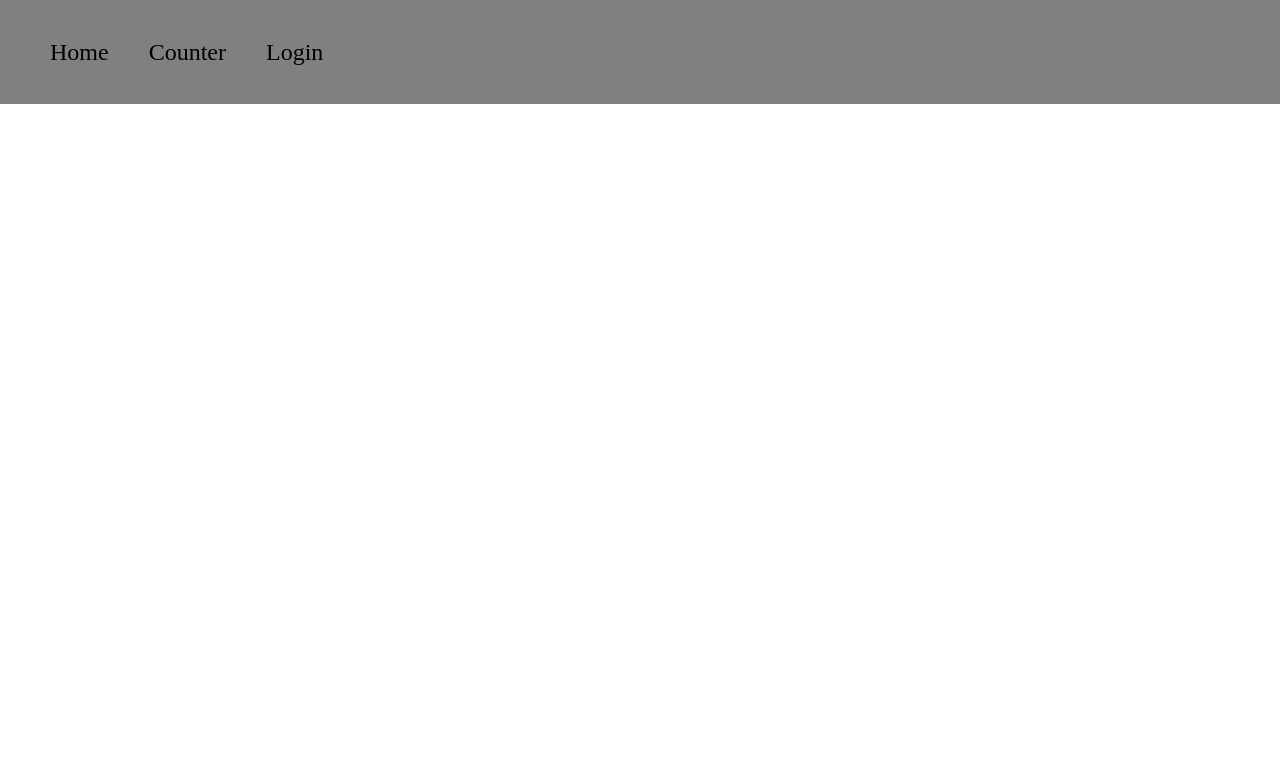
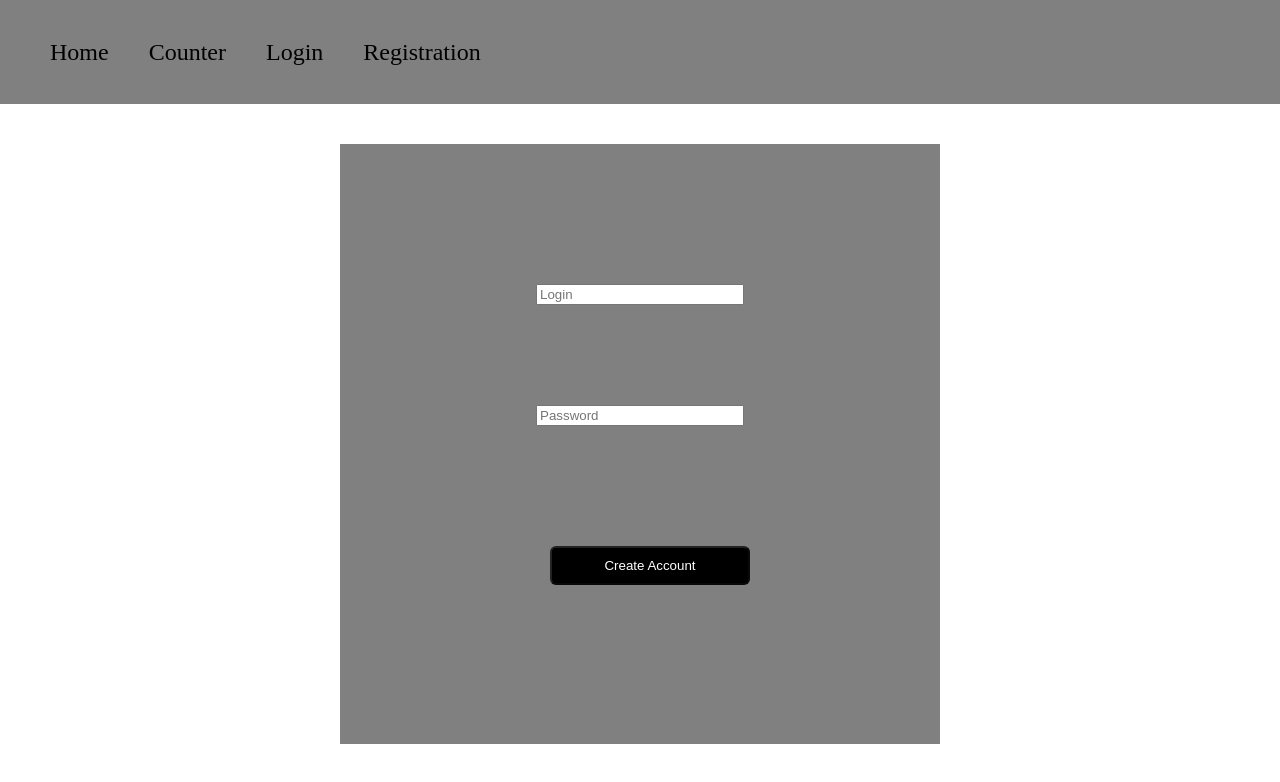
Before and after one commit to Artur-Petrosyan/React-App-Function-Component, a React (Vite) app: page /register in a window 1280 px wide. Before the commit this address had no page. Shown: the top 782 px of the page. Built offline with nearby package versions, Linux system fonts and the light colour scheme.

Commit message:
Register page

```diff
--- a/src/components/Header/Navigation/Navigation.jsx
+++ b/src/components/Header/Navigation/Navigation.jsx
@@ -6,6 +6,8 @@ const Navigation = () => {
             <NavLink to="/" className={styles.navItem}>Home</NavLink>
             <NavLink to="/counter" className={styles.navItem}>Counter</NavLink>
             <NavLink to="/login" className={styles.navItem}>Login</NavLink>
+            <NavLink to="/register" className={styles.navItem}>Registration</NavLink>
+
         </nav>
     )
 }
--- a/src/pages/AppLayout/AppLayout.jsx
+++ b/src/pages/AppLayout/AppLayout.jsx
@@ -1,17 +1,19 @@
 import { BrowserRouter, Route, Routes } from "react-router-dom"
 import Header from "../../components/Header/Header";
 import Login from "../auth/Login/Login";
+import Register from "../auth/Register/Register";
 import Counter from "../Counter/Counter";
 import Home from "../Home/Home"
 const AppLayout = () => {
     return (
         <>
             <BrowserRouter >
-            <Header />
+                <Header />
                 <Routes>
                     <Route path="/" element={<Home />} />
                     <Route path="/counter" element={<Counter />} />
                     <Route path="/login" element={<Login />} />
+                    <Route path="/register" element={<Register />} />
                 </Routes>
             </BrowserRouter>
         </>
--- /dev/null
+++ b/src/pages/auth/Register/Register.jsx
@@ -0,0 +1,53 @@
+import { useEffect, useState } from "react";
+import Button from "../../../ui-kit/Button/Button";
+import Input from "../../../ui-kit/Input/Input";
+import styles from "./Register.module.scss"
+const Register = () => {
+    const [login, setLogin] = useState('')
+    const [password, setPassword] = useState('')
+    const [data, setData] = useState([])
+    const onChangeLogin = (event) => {
+        setLogin(event.target.value)
+    }
+    const onChangePassword = (event) => {
+        setPassword(event.target.value)
+    }
+
+    const onSubmit = (event) => {
+        setData([...data, { userName: login, userPassword: password }])
+        const user = JSON.stringify(data)
+        if (data !== []) {
+            localStorage.setItem("user", user)
+        }
+    }
+
+
+    return (
+        <div className={styles.container}>
+            <div className={styles.content}>
+                <Input name='login'
+                    className={styles.input}
+                    placeholder="Login"
+                    value={login}
+                    onChange={onChangeLogin} />
+                <Input name='password'
+                    className={styles.input}
+                    placeholder="Password"
+                    value={password}
+                    onChange={onChangePassword} />
+                <div className={styles.btnContainer}>
+                    <Button
+                        disabled={!login || !password}
+                        type='submit'
+                        className={styles.btn}
+                        onClick={onSubmit}
+                    >
+                        Create Account
+                    </Button>
+                </div>
+            </div>
+        </div>
+    )
+}
+
+export default Register;
--- /dev/null
+++ b/src/pages/auth/Register/Register.module.scss
@@ -0,0 +1,36 @@
+.btn {
+    background-color: black;
+    padding: 10px;
+    color: white;
+    border-radius: 6px;
+    width: 200px;
+    margin: 20px 0px 20px 20px;
+    cursor: pointer;
+}
+
+.container{
+    display: flex;
+    align-items: center;
+    justify-content: center;
+    height: calc(100vh - 120px);
+
+}
+
+.content {
+    display: flex;
+    flex-direction: column;
+    align-items: center;
+    justify-content: center;
+    width: 600px;
+    height: 600px;
+    background-color: gray;
+}
+
+.input {
+    width: 200px;
+    margin-bottom: 100px;
+}
+.btnContainer{
+    display: flex;
+    justify-content: center;
+}
```
